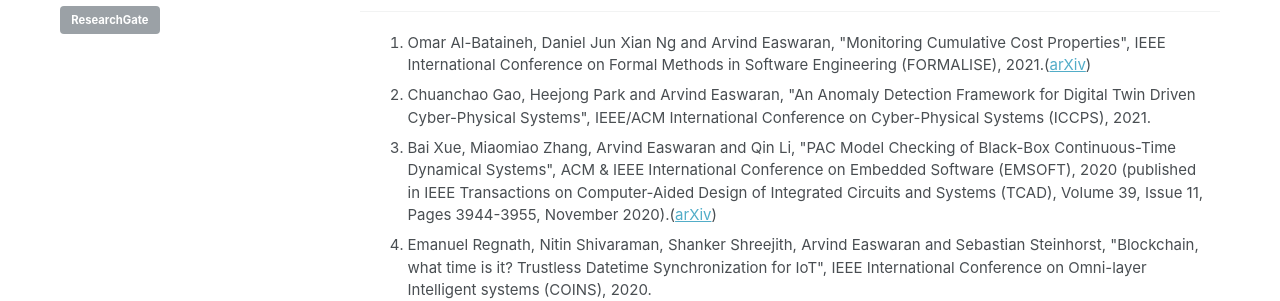
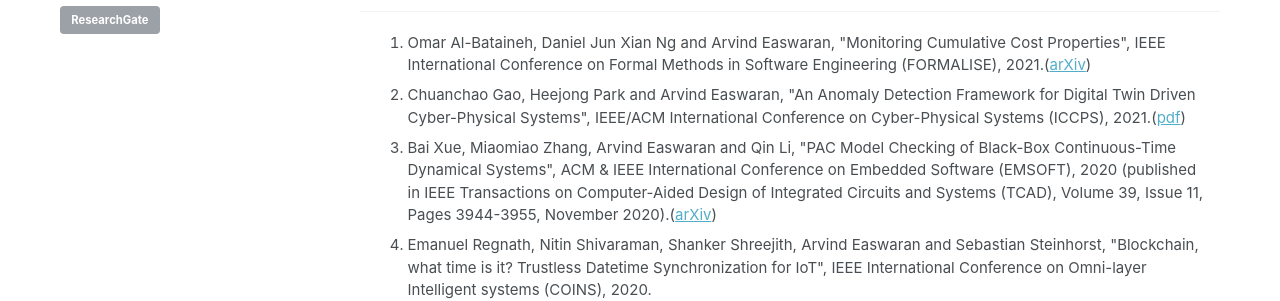
Before and after one commit to CPS-research-group/CPS-research-group.github.io, a Jekyll site: the page built from _pages/research_profile.md, in a window 1280 px wide and 900 px high, scrolled down 1973 px. Shown: the part 175-476 px from the top of the window. Built offline with Jekyll 4.4.1, drawn with Linux system fonts in a browser that asks for light colours.

Commit message:
Updates.

```diff
--- a/_pages/research_profile.md
+++ b/_pages/research_profile.md
@@ -56,7 +56,7 @@ a.a:active {color:#0000FF; text-decoration:none;}
 ## Conferences
    <ol>
    			<li class="a">Omar Al-Bataineh, Daniel Jun Xian Ng and Arvind Easwaran, "Monitoring Cumulative Cost Properties", IEEE International Conference on Formal Methods in Software Engineering (FORMALISE), 2021.(<a href="https://arxiv.org/abs/2104.11474">arXiv</a>)</li>
-   			<li class="a">Chuanchao Gao, Heejong Park and Arvind Easwaran, "An Anomaly Detection Framework for Digital Twin Driven Cyber-Physical Systems", IEEE/ACM International Conference on Cyber-Physical Systems (ICCPS), 2021.</li>
+   			<li class="a">Chuanchao Gao, Heejong Park and Arvind Easwaran, "An Anomaly Detection Framework for Digital Twin Driven Cyber-Physical Systems", IEEE/ACM International Conference on Cyber-Physical Systems (ICCPS), 2021.(<a href="https://dl.acm.org/doi/pdf/10.1145/3450267.3450533">pdf</a>)</li>
      		        <li class="a">Bai Xue, Miaomiao Zhang, Arvind Easwaran and Qin Li, "PAC Model Checking of Black-Box Continuous-Time Dynamical Systems", ACM & IEEE International Conference on Embedded Software (EMSOFT), 2020 (published in IEEE Transactions on Computer-Aided Design of Integrated Circuits and Systems (TCAD), Volume 39, Issue 11, Pages 3944-3955, November 2020).(<a href="https://arxiv.org/abs/2007.10141">arXiv</a>)</li>
    		        <li class="a">Emanuel Regnath, Nitin Shivaraman, Shanker Shreejith, Arvind Easwaran and Sebastian Steinhorst, "Blockchain, what time is it? Trustless Datetime Synchronization for IoT", IEEE International Conference on Omni-layer Intelligent systems (COINS), 2020.</li>
    		        <li class="a">Nitin Shivaraman, Saravanan Ramanathan, Shanker Shreejith, Arvind Easwaran and Sebastian Steinhorst, "DeCoRIC: Decentralized Connected Resilient IoT Clustering", IEEE International Conference on Computer, Communication and Networks (ICCCN), 2020.(<a href="http://arxiv.org/abs/2004.14072">arXiv</a>)</li>
```
